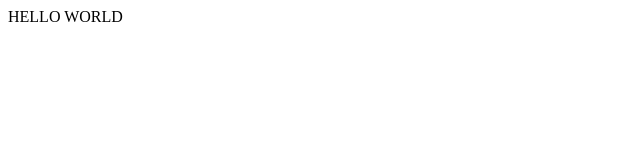
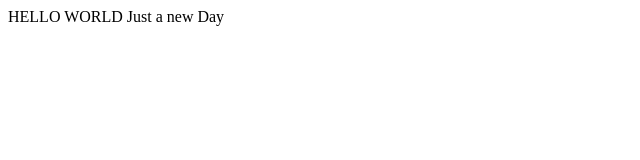
Before and after one commit to Akavarapu-Rahul/Demo, a plain HTML site: page index.html in a window 1280 px wide. Shown: the whole page, without its empty margins (0-640 px from the left). Drawn offline with Linux system fonts and the light colour scheme.

Commit message:
index changed

```diff
--- a/index.html
+++ b/index.html
@@ -6,5 +6,6 @@
   </head>
 <body>
 HELLO WORLD
+Just a new Day
 </body>
 </html>
```
